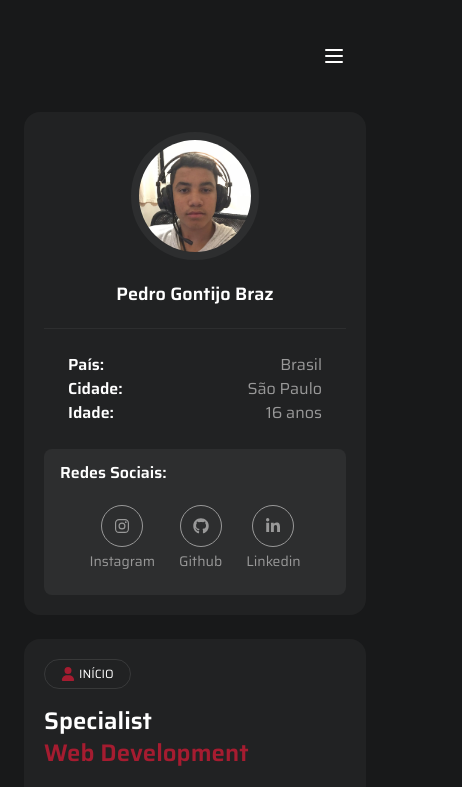
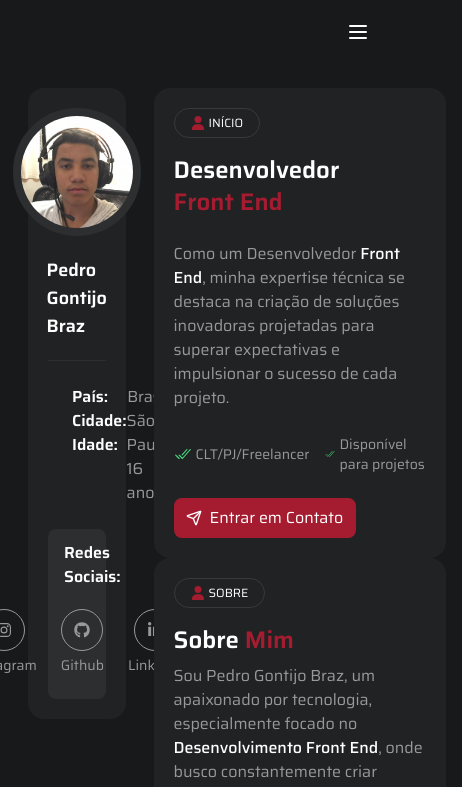
Before and after one commit to pedrogbraz/portfolio-new, a Next.js app: page / in a window 390 px wide. Shown: the top 787 px of the page, 462 px wide, since content can reach past the window. Built offline with nearby package versions, Linux system fonts and the light colour scheme.

Commit message:
feat: add responsive card about me

```diff
--- a/src/app/page.tsx
+++ b/src/app/page.tsx
@@ -13,8 +13,10 @@ import { FaUser } from "react-icons/fa6";
 
 const Home = () => {
   return (
-    <div className="p-6 space-y-6">
+    <div className="p-0 space-y-6 md:space-y-0">
       <Header />
+      <div className="flex">
+        <div className="w-[25%] mx-7 md:w-auto md:fixed md:left-0 md:0">
           <div className="w-full bg-[--nightBlack] rounded-2xl p-5 space-y-6">
             <div className="flex flex-col items-center space-y-5">
               <Avatar className="size-32 border-8 border-[--metalBlack]">
@@ -45,7 +47,9 @@ const Home = () => {
               </div>
             </div>
             <div className="px-4 py-3 bg-[--metalBlack] rounded-[8px]">
-          <h1 className="text-[--color-white] font-semibold">Redes Sociais:</h1>
+              <h1 className="text-[--color-white] font-semibold">
+                Redes Sociais:
+              </h1>
               <div className="flex gap-6 justify-center pt-5 pb-3">
                 <Sociais
                   logo={<IoLogoInstagram />}
@@ -65,7 +69,9 @@ const Home = () => {
               </div>
             </div>
           </div>
+        </div>
 
+        <div className="w-[75%] md:w-[99%] md:pl-[25%]">
           <div className="w-full bg-[--nightBlack] rounded-2xl p-5 space-y-4">
             <div className="inline-flex border border-white/10 rounded-full px-4 py-[6px]">
               <span className="flex items-center gap-1 text-[--color-white] text-xs">
@@ -76,17 +82,17 @@ const Home = () => {
             <div className="flex flex-col">
               <div className="flex flex-col gap-6">
                 <h1 className="text-[--color-white] font-semibold text-2xl flex flex-col">
-              Specialist{" "}
-              <span className="text-[--color-theme]">Web Development</span>
+                  Desenvolvedor{" "}
+                  <span className="text-[--color-theme]">Front End</span>
                 </h1>
-            <p className="text-[--textColor]">
-              As a{" "}
+                <p className="text-[--textColor] max-w-[380px]">
+                  Como um Desenvolvedor{" "}
                   <span className="text-[--color-white] font-medium">
-                Front End Developer
+                    Front End
                   </span>
-              , my technical expertise stands out in crafting innovative
-              solutions designed to exceed expectations and drive the success of
-              each project.
+                  , minha expertise técnica se destaca na criação de soluções
+                  inovadoras projetadas para superar expectativas e impulsionar
+                  o sucesso de cada projeto.
                 </p>
                 <div className="flex gap-4">
                   <div className="flex gap-1 items-center text-[--textColor]">
@@ -128,14 +134,16 @@ const Home = () => {
                     <span className="text-[--color-white] font-medium">
                       Desenvolvimento Front End
                     </span>
-                , onde busco constantemente criar soluções digitais inovadoras.
-                Atualmente, estou aprimorando meu conhecimento através do{" "}
+                    , onde busco constantemente criar soluções digitais
+                    inovadoras. Atualmente, estou aprimorando meu conhecimento
+                    através do{" "}
                     <span className="text-[--color-white] font-medium">
-                  Programa de Certificado Profissional em Ciência da Computação
+                      Programa de Certificado Profissional em Ciência da
+                      Computação
                     </span>{" "}
                     na <span>Harvard University</span>, reconhecido por meu
-                envolvimento ativo em atividades e grupos, incluindo o renomado{" "}
-                <span>HarvardX CS50s.</span>
+                    envolvimento ativo em atividades e grupos, incluindo o
+                    renomado <span>HarvardX CS50s.</span>
                   </span>
                   <span>
                     Estou sempre em busca de expandir minhas habilidades em{" "}
@@ -147,8 +155,8 @@ const Home = () => {
                       paixão inabalável por enfrentar desafios complexos.
                     </span>{" "}
                     Estou preparado para oferecer contribuições significativas,
-                trazendo uma variedade de habilidades e uma valiosa experiência
-                para qualquer ambiente profissional.
+                    trazendo uma variedade de habilidades e uma valiosa
+                    experiência para qualquer ambiente profissional.
                   </span>
                 </p>
               </div>
@@ -273,6 +281,8 @@ const Home = () => {
               </div>
             </div>
           </div>
+        </div>
+      </div>
 
       <div className="text-[--textColor] text-center">
         © 2024 Pedro Gontijo Braz - Todos os direitos reservados. Elevando sua
--- a/src/components/header.tsx
+++ b/src/components/header.tsx
@@ -11,7 +11,7 @@ import Link from "next/link";
 
 const Header = () => {
   return (
-    <div className="">
+    <div>
       <div className="flex justify-end p-5 text-[--color-white]">
         <Sheet>
           <SheetTrigger>
```
Lines whose indentation alone changed are shown as unchanged.
